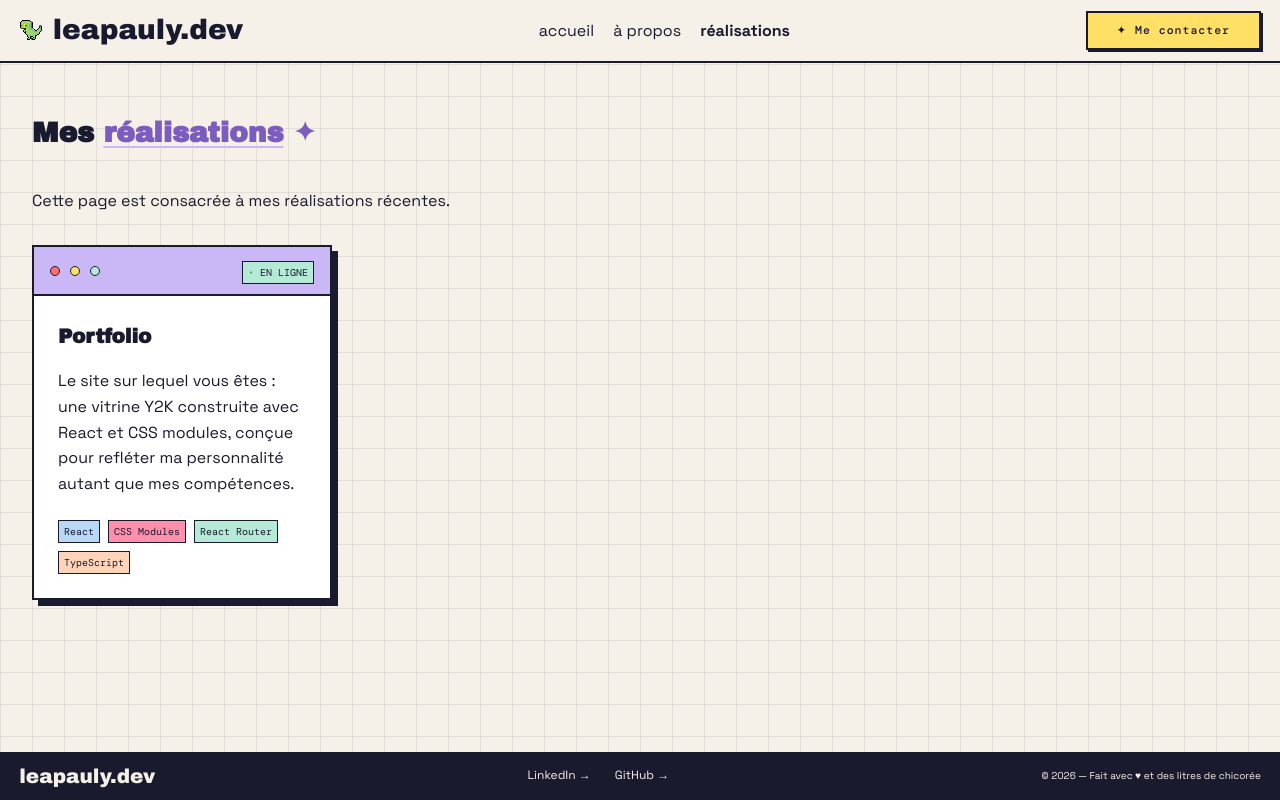
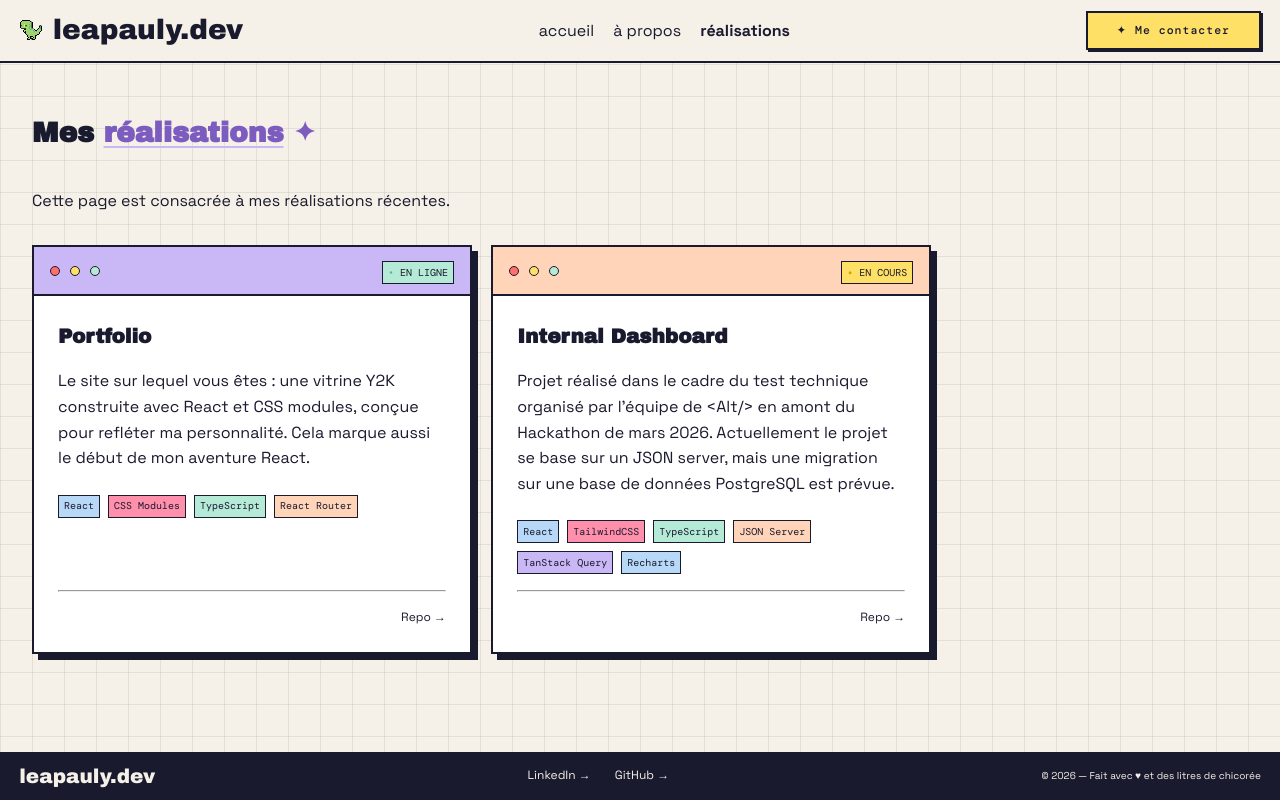
Before and after one commit to LeasaurusRex/portfolio, a React (Vite) app: page /realisations in a window 1280 px wide. Built offline with nearby package versions, Linux system fonts and the light colour scheme.

Commit message:
feat : projects page

```diff
--- a/src/pages/Projects/Projects.module.css
+++ b/src/pages/Projects/Projects.module.css
@@ -5,36 +5,31 @@
   margin: 3rem 2rem 0rem;
 }
 
-@media (max-width: 768px) {
-  .container {
-    margin: 2rem;
-  }
-}
-
 .title {
   font-family: var(--font-archivo);
   font-size: var(--font-xxl);
 }
 
-.cardContainer {
+.cardList {
   display: flex;
-  flex-direction: column;
-  gap: 1rem;
+  gap: 1.2rem;
+  align-items: stretch;
+  list-style-type: none;
+  padding: 0;
+  margin: 0;
 }
 
-.cardTitle {
-  font-family: var(--font-archivo);
-  font-size: var(--font-l);
+@media (max-width: 768px) {
+  .container {
+    margin: 2rem;
+  }
+
+  .cardList {
+    flex-direction: column;
+  }
 }
 
-.badgesList {
-  display: flex;
-  gap: 0.5rem;
-  flex-wrap: wrap;
-  margin-top: 0.5rem;
-}
-
-ul {
+.cardList ul {
   list-style: none;
   padding: 0;
   margin: 0;
@@ -42,8 +37,14 @@ ul {
   flex-wrap: wrap;
 }
 
-li {
+.cardList li {
+  display: flex;
   list-style: none;
+}
+
+.cardList li article {
+  flex: 1;
+  display: flex;
 }
 
 /* TODO : activer quand la card sera cliquable
--- a/src/pages/Projects/Projects.tsx
+++ b/src/pages/Projects/Projects.tsx
@@ -1,10 +1,18 @@
-import Badge from "@/shared/Badge";
+import { ProjectCard } from "@/pages/Projects/components/ProjectCard";
+import typography from "@/shared/typography.module.css";
 import styles from "./Projects.module.css";
-import typography from "@/shared/typography.module.css";
-import Window from "@/shared/Window";
-import StatusBadge from "@/shared/StatusBadge";
 
 function Projects() {
+  const portfolioStack = ["React", "CSS Modules", "TypeScript", "React Router"];
+  const dashboardStack = [
+    "React",
+    "TailwindCSS",
+    "TypeScript",
+    "JSON Server",
+    "TanStack Query",
+    "Recharts",
+  ];
+
   return (
     <section className={styles.container}>
       <h1 className={styles.title}>
@@ -12,32 +20,27 @@ function Projects() {
         <span className={typography.star}>✦</span>
       </h1>
       <p>Cette page est consacrée à mes réalisations récentes.</p>
-      <ul>
+      <ul className={styles.cardList}>
         <li>
-          <article>
-            <Window
-              size="sm"
-              title=""
-              headerColor="lavender"
-              statusBadge={<StatusBadge status="ONLINE" />}
-              className={styles.card}
-            >
-              <div className={styles.cardContainer}>
-                <h2 className={styles.cardTitle}>Portfolio</h2>
-                <p>
-                  Le site sur lequel vous êtes : une vitrine Y2K construite avec
-                  React et CSS modules, conçue pour refléter ma personnalité
-                  autant que mes compétences.
-                </p>
-                <div className={styles.badgesList}>
-                  <Badge variant="sky">React</Badge>
-                  <Badge variant="pink">CSS Modules</Badge>
-                  <Badge variant="mint">React Router</Badge>
-                  <Badge variant="peach">TypeScript</Badge>
-                </div>
-              </div>
-            </Window>
-          </article>
+          <ProjectCard
+            title="Portfolio"
+            description=" Le site sur lequel vous êtes : une vitrine Y2K construite avec
+                  React et CSS modules, conçue pour refléter ma personnalité. Cela marque aussi le début de mon aventure React."
+            headerColor="lavender"
+            status="ONLINE"
+            stack={portfolioStack}
+            repoLink="https://github.com/LeasaurusRex/portfolio/tree/feature/home"
+          />
+        </li>
+        <li>
+          <ProjectCard
+            title="Internal Dashboard"
+            description="Projet réalisé dans le cadre du test technique organisé par l'équipe de <Alt/> en amont du Hackathon de mars 2026. Actuellement le projet se base sur un JSON server, mais une migration sur une base de données PostgreSQL est prévue."
+            headerColor="peach"
+            status="IN_PROGRESS"
+            stack={dashboardStack}
+            repoLink="https://gitlab.com/Leasaur/techcorp-dashboard"
+          />
         </li>
       </ul>
     </section>
--- /dev/null
+++ b/src/pages/Projects/components/ProjectCard.module.css
@@ -0,0 +1,89 @@
+.cardContainer {
+  display: flex;
+  flex-direction: column;
+  gap: 1rem;
+  flex: 1;
+}
+
+.cardTitle {
+  font-family: var(--font-archivo);
+  font-size: var(--font-l);
+}
+
+.badgesList {
+  display: flex;
+  gap: 0.5rem;
+  flex-wrap: wrap;
+  margin-top: 0.5rem;
+}
+
+.link {
+  position: relative;
+  color: inherit;
+  text-decoration: none;
+  outline: none;
+  font-weight: 700;
+  color: var(--lav-deep);
+}
+
+.link::before {
+  content: "";
+  position: absolute;
+  width: 100%;
+  height: 2px;
+  bottom: 0;
+  left: 0;
+  background-color: var(--pink-deep);
+  transform: scaleX(0);
+  transition: transform 0.3s ease;
+}
+
+.link:hover::before {
+  transform: scaleX(1);
+}
+
+.cardFooter {
+  margin-top: auto;
+}
+
+.footerLinksContainer {
+  display: flex;
+  justify-content: end;
+  gap: 1.5rem;
+}
+
+.footerLink {
+  font-family: var(--font-spaceg);
+  font-size: var(--font-s);
+  position: relative;
+  color: inherit;
+  text-decoration: none;
+  outline: none;
+  margin-top: 1rem;
+}
+
+.footerLink::before {
+  content: "";
+  position: absolute;
+  width: 100%;
+  height: 2px;
+  bottom: 0;
+  left: 0;
+  background-color: var(--ink-60);
+  transform: scaleX(0);
+  transition: transform 0.3s ease;
+}
+
+.footerLink:hover::before {
+  transform: scaleX(1);
+}
+
+.footerLink:hover {
+  font-weight: bold;
+}
+
+.footerLink:focus-visible {
+  outline: 2px solid var(--lav-deep);
+  outline-offset: 2px;
+  border-radius: 2px;
+}
--- /dev/null
+++ b/src/pages/Projects/components/ProjectCard.tsx
@@ -0,0 +1,80 @@
+import styles from "@/pages/Projects/components/ProjectCard.module.css";
+import Badge from "@/shared/Badge";
+import StatusBadge, { type Status } from "@/shared/StatusBadge";
+import { BADGE_COLORS } from "@/shared/utils/constants";
+import Window from "@/shared/Window";
+
+type ProjectCardProps = {
+  title: string;
+  description: React.ReactNode;
+  headerColor: string;
+  status: Status;
+  stack: string[];
+  repoLink?: string;
+  siteLink?: string;
+};
+export function ProjectCard({
+  title,
+  description,
+  headerColor,
+  status,
+  stack,
+  repoLink,
+  siteLink,
+}: ProjectCardProps) {
+  return (
+    <article aria-label={`Projet : ${title}`}>
+      <Window
+        size="md"
+        title=""
+        headerColor={headerColor}
+        statusBadge={<StatusBadge status={status} />}
+        className={styles.card}
+      >
+        <div className={styles.cardContainer}>
+          <h2 className={styles.cardTitle}>{title}</h2>
+          <p>{description}</p>
+          <div className={styles.badgesList}>
+            {stack.map((tech, index) => (
+              <Badge
+                key={tech}
+                variant={BADGE_COLORS[index % BADGE_COLORS.length]}
+              >
+                {tech}
+              </Badge>
+            ))}
+          </div>
+          {(repoLink || siteLink) && (
+            <div className={styles.cardFooter}>
+              <hr aria-hidden="true" />
+              <div className={styles.footerLinksContainer}>
+                {repoLink && (
+                  <a
+                    className={styles.footerLink}
+                    href={repoLink}
+                    target="_blank"
+                    rel="noopener noreferrer"
+                    aria-label={`Voir le code source de ${title} sur le repository (nouvel onglet)`}
+                  >
+                    Repo →
+                  </a>
+                )}
+                {siteLink && (
+                  <a
+                    className={styles.footerLink}
+                    href={siteLink}
+                    target="_blank"
+                    rel="noopener noreferrer"
+                    aria-label={`Voir le projet ${title} en ligne (nouvel onglet)`}
+                  >
+                    Voir en ligne →
+                  </a>
+                )}
+              </div>
+            </div>
+          )}
+        </div>
+      </Window>
+    </article>
+  );
+}
--- a/src/shared/StatusBadge.tsx
+++ b/src/shared/StatusBadge.tsx
@@ -1,7 +1,7 @@
+import Badge from "@/shared/Badge";
 import styles from "./StatusBadge.module.css";
-import Badge from "@/shared/Badge";
 
-type Status = "ONLINE" | "IN_PROGRESS" | "SOON";
+export type Status = "ONLINE" | "IN_PROGRESS" | "SOON";
 
 type StatusConfig = {
   label: string;
--- a/src/shared/Window.module.css
+++ b/src/shared/Window.module.css
@@ -3,6 +3,10 @@
   border: var(--border);
   box-shadow: var(--shadow-lg);
   overflow: hidden;
+  flex: 1;
+  display: flex;
+  flex-direction: column;
+  width: 100%;
 }
 
 .header {
@@ -16,7 +20,10 @@
 }
 
 .content {
+  display: flex;
+  flex-direction: column;
   padding: 1.5rem;
+  flex: 1;
 }
 
 .title {
--- a/src/shared/utils/constants.ts
+++ b/src/shared/utils/constants.ts
@@ -17,3 +17,5 @@ export const FontSize = {
   xl: "xl",
 };
 export type FontSize = (typeof FontSize)[keyof typeof FontSize];
+
+export const BADGE_COLORS = ["sky", "pink", "mint", "peach", "lavender"];
```
